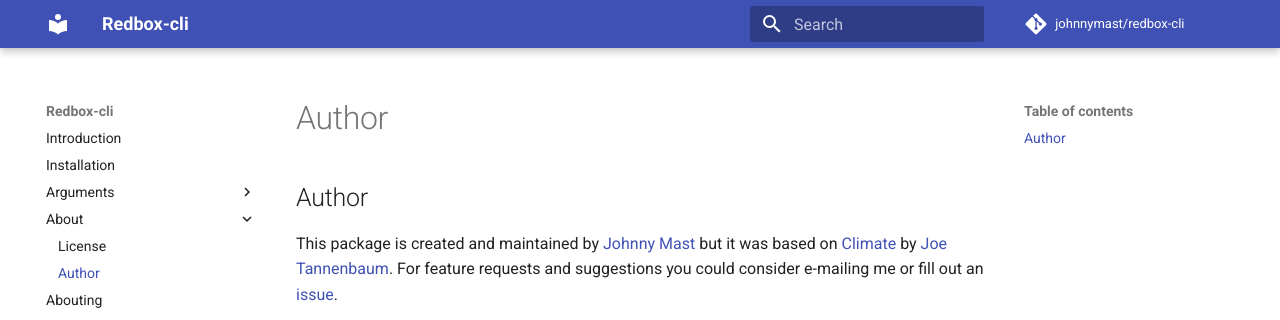
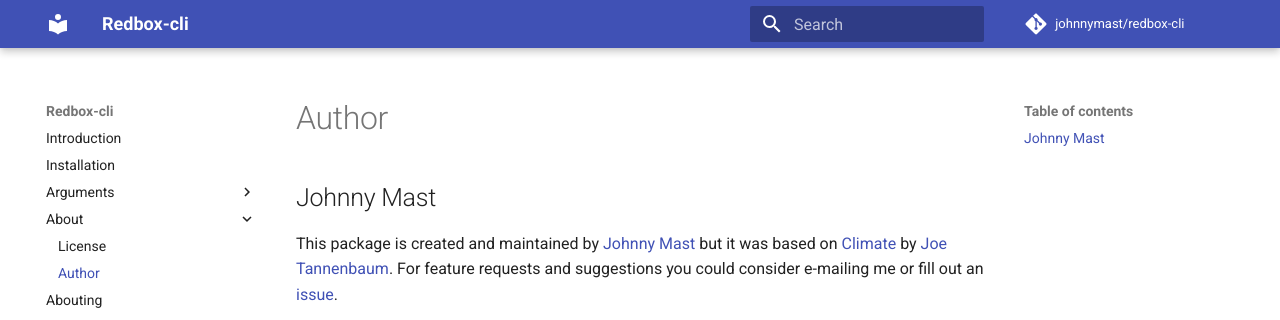
Before and after one commit to johnnymast/redbox-cli, an MkDocs documentation site: the page built from docs/author.md, in a window 1280 px wide. Shown: the top 320 px of the page. Built offline with MkDocs 1.6.1 and Material for MkDocs 9.7.7, drawn with Linux system fonts in a browser that asks for light colours; comment, search, counter and statistics services are not loaded.

```diff
--- a/docs/author.md
+++ b/docs/author.md
@@ -1,4 +1,4 @@
-## Author
+## Johnny Mast
 
 This package is created and maintained by [Johnny Mast](https://github.com/johnnymast) but it was based on [Climate](https://github.com/thephpleague/climate)  by [Joe Tannenbaum](https://github.com/joetannenbaum). For feature requests and suggestions
 you could consider e-mailing me or fill out an [issue](https://github.com/johnnymast/redbox-cli/issues).
```
